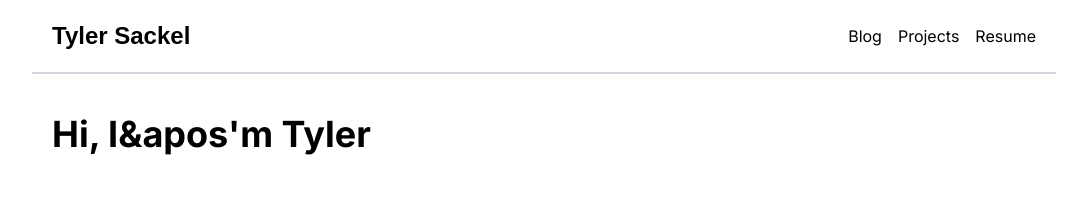
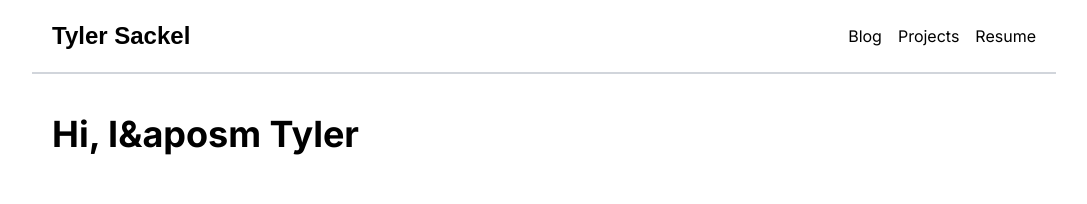
Before and after one commit to BiziLife/portfolio_website, a Next.js app: page / in a window 1280 px wide. Shown: the top 204 px of the page, without its empty margins (96-1183 px from the left). Built offline with nearby package versions, Linux system fonts and the light colour scheme.

Commit message:
fixed bug

```diff
--- a/src/app/page.tsx
+++ b/src/app/page.tsx
@@ -9,7 +9,7 @@ export default function Home() {
       {/*This will be the homepage of our website */}
       <main className="px-5 bg-white">
         <div>
-         <p className="text-4xl mt-10 font-bold"> Hi, I&apos'm Tyler </p>
+         <p className="text-4xl mt-10 font-bold"> Hi, I&aposm Tyler </p>
          {/*Add image here*/}
          <p></p>
 
```
